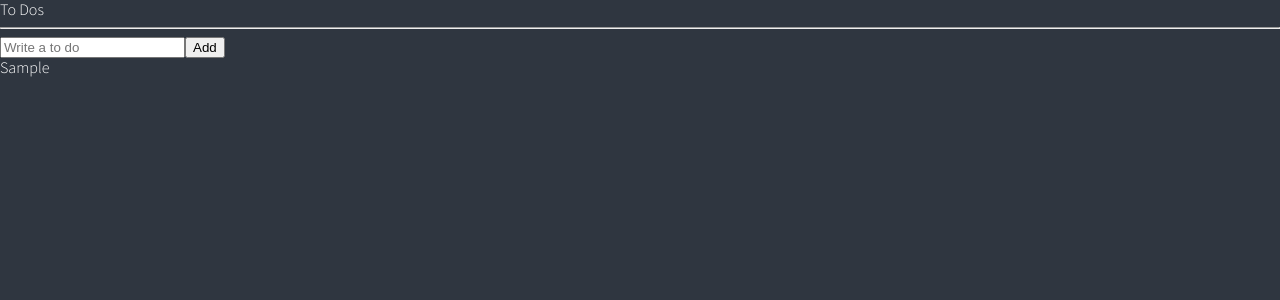
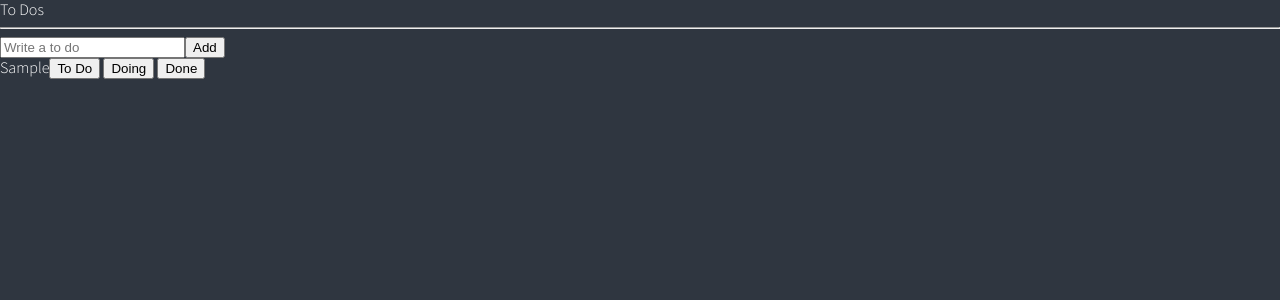
Before and after one commit to hyunjun00/react_masterclass_challenge, a React (Create React App) app: page / in a window 1280 px wide. Both pictures are taken after typing "Sample" into the empty fields and a click on the button "Add". Shown: the top 300 px of the page. Built offline with nearby package versions, Linux system fonts and the light colour scheme.

Commit message:
Refactoring

```diff
--- /dev/null
+++ b/src/atoms.tsx
@@ -0,0 +1,12 @@
+import { atom } from "recoil";
+
+export interface IToDo {
+  text: string;
+  id: number;
+  category: "TO_DO" | "DOING" | "DONE";
+}
+
+export const toDoState = atom<IToDo[]>({
+  key: "toDo",
+  default: [],
+});
--- /dev/null
+++ b/src/components/CreateToDo.tsx
@@ -0,0 +1,32 @@
+import { useForm } from "react-hook-form";
+import { useSetRecoilState } from "recoil";
+import { toDoState } from "../atoms";
+
+interface IForm {
+  toDo: string;
+}
+
+function CreateToDo() {
+  const setToDos = useSetRecoilState(toDoState);
+  const { register, handleSubmit, setValue } = useForm<IForm>();
+  const handleValid = ({ toDo }: IForm) => {
+    setToDos((oldToDos) => [
+      { text: toDo, id: Date.now(), category: "TO_DO" },
+      ...oldToDos,
+    ]);
+    setValue("toDo", "");
+  };
+  return (
+    <form onSubmit={handleSubmit(handleValid)}>
+      <input
+        {...register("toDo", {
+          required: "Please write a To Do",
+        })}
+        placeholder="Write a to do"
+      />
+      <button>Add</button>
+    </form>
+  );
+}
+
+export default CreateToDo;
--- /dev/null
+++ b/src/components/ToDo.tsx
@@ -0,0 +1,12 @@
+import { IToDo } from "../atoms";
+
+function ToDo({ text }: IToDo) {
+  return (
+    <li>
+      <span>{text}</span>
+      <button>To Do</button> <button>Doing</button> <button>Done</button>
+    </li>
+  );
+}
+
+export default ToDo;
--- a/src/components/ToDoList.tsx
+++ b/src/components/ToDoList.tsx
@@ -1,47 +1,18 @@
-import { useForm } from "react-hook-form";
-import { atom, useRecoilState } from "recoil";
-
-interface IForm {
-  toDo: string;
-}
-
-interface IToDo {
-  text: string;
-  id: number;
-  category: "TO_DO" | "DOING" | "DONE";
-}
-
-const toDoState = atom<IToDo[]>({
-  key: "toDo",
-  default: [],
-});
+import { useRecoilValue } from "recoil";
+import CreateToDo from "./CreateToDo";
+import { toDoState } from "../atoms";
+import ToDo from "./ToDo";
 
 function ToDoList() {
-  const [toDos, setToDos] = useRecoilState(toDoState);
-  const { register, handleSubmit, setValue } = useForm<IForm>();
-  const handleValid = ({ toDo }: IForm) => {
-    setToDos((oldToDos) => [
-      { text: toDo, id: Date.now(), category: "TO_DO" },
-      ...oldToDos,
-    ]);
-    setValue("toDo", "");
-  };
+  const toDos = useRecoilValue(toDoState);
   return (
     <div>
       <h1>To Dos</h1>
       <hr />
-      <form onSubmit={handleSubmit(handleValid)}>
-        <input
-          {...register("toDo", {
-            required: "Please write a To Do",
-          })}
-          placeholder="Write a to do"
-        />
-        <button>Add</button>
-      </form>
+      <CreateToDo />
       <ul>
         {toDos.map((toDo) => (
-          <li key={toDo.id}>{toDo.text}</li>
+          <ToDo key={toDo.id} {...toDo} />
         ))}
       </ul>
     </div>
```
